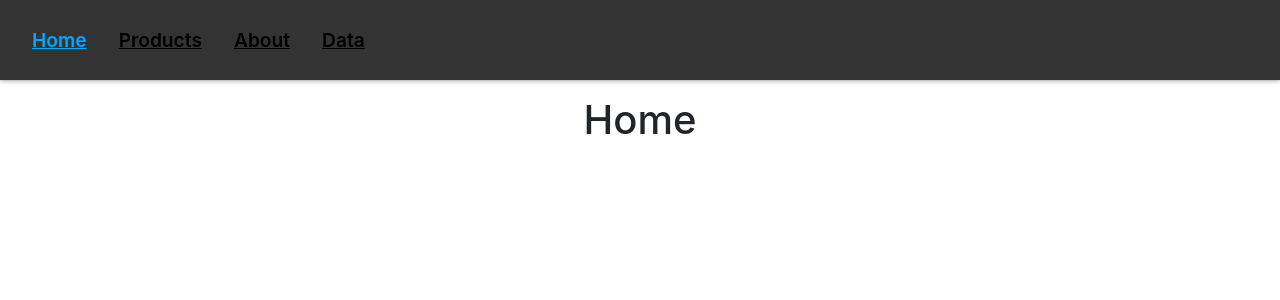
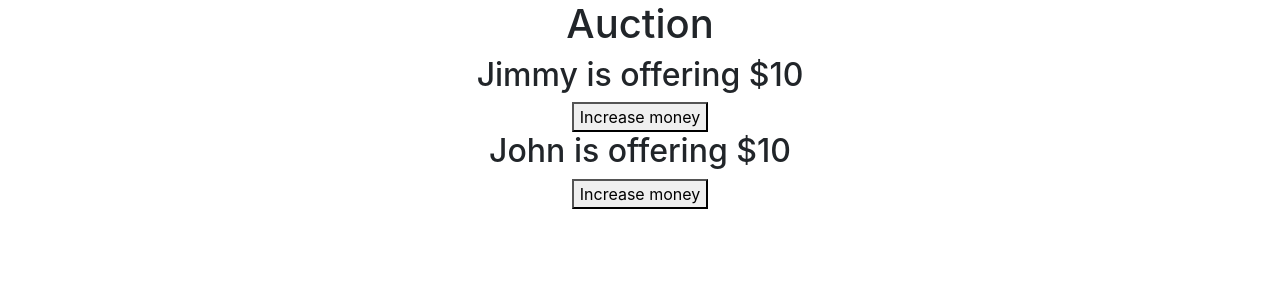
Before and after one commit to SajjadAli54/reactjs, a React (Create React App) app in the folder hello-world/: page / in a window 1280 px wide. Shown: the top 300 px of the page. Built offline with nearby package versions, Linux system fonts and the light colour scheme.

Commit message:
Learnt the basics of hoc

```diff
--- a/hello-world/src/App.js
+++ b/hello-world/src/App.js
@@ -1,10 +1,11 @@
 import "./App.css";
+import Persons from "./Components/higher-order-component/persons";
 import Main from "./Components/routing/medium/main";
 
 function App() {
   return (
     <div className="App">
-      <Main />
+      <Persons />
     </div>
   );
 }
--- /dev/null
+++ b/hello-world/src/Components/higher-order-component/hoc.jsx
@@ -0,0 +1,16 @@
+import React from "react";
+import { useState } from "react";
+
+function UpdatedComponent(OriginalComponent) {
+  const NewComponent = () => {
+    const [money, setMoney] = useState(() => 10);
+
+    const increaseMoney = () => {
+      setMoney((money) => money + 1);
+    };
+    return <OriginalComponent increaseMoney={increaseMoney} money={money} />;
+  };
+  return NewComponent;
+}
+
+export default UpdatedComponent;
--- /dev/null
+++ b/hello-world/src/Components/higher-order-component/person1.jsx
@@ -0,0 +1,13 @@
+import React from "react";
+import UpdatedComponent from "./hoc";
+
+function Person1({ money, increaseMoney }) {
+  return (
+    <>
+      <h2> Jimmy is offering ${money}</h2>
+      <button onClick={increaseMoney}>Increase money</button>
+    </>
+  );
+}
+
+export default UpdatedComponent(Person1);
--- /dev/null
+++ b/hello-world/src/Components/higher-order-component/person2.jsx
@@ -0,0 +1,13 @@
+import React from "react";
+import UpdatedComponent from "./hoc";
+
+function Person2({ money, increaseMoney }) {
+  return (
+    <>
+      <h2> John is offering ${money}</h2>
+      <button onClick={increaseMoney}>Increase money</button>
+    </>
+  );
+}
+
+export default UpdatedComponent(Person2);
--- /dev/null
+++ b/hello-world/src/Components/higher-order-component/persons.jsx
@@ -0,0 +1,15 @@
+import React from "react";
+import Person1 from "./person1";
+import Person2 from "./person2";
+
+function Persons() {
+  return (
+    <div>
+      <h1>Auction</h1>
+      <Person1 />
+      <Person2 />
+    </div>
+  );
+}
+
+export default Persons;
```
Also changed, not shown: 1 other file (tests, documents, lock files or other folders).
